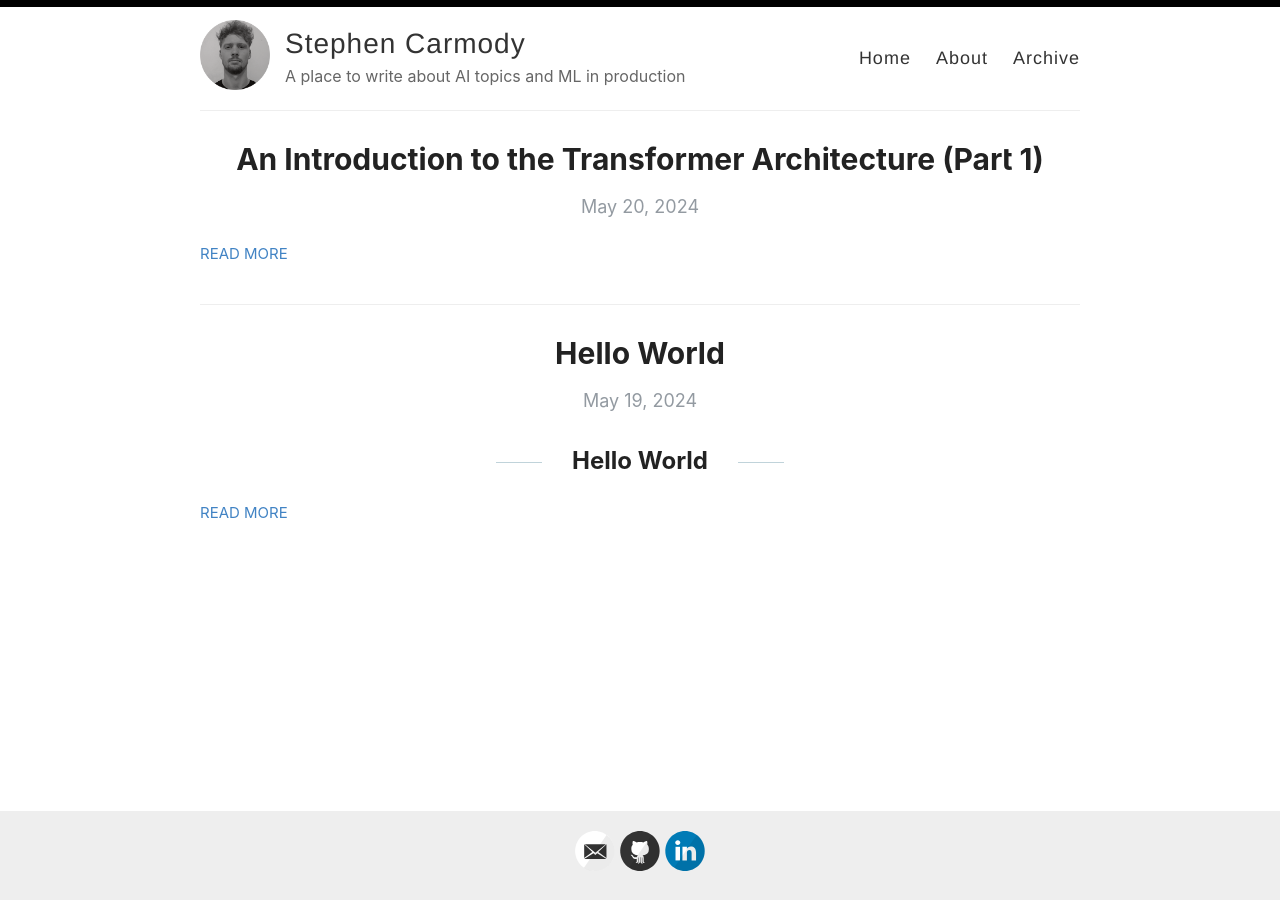
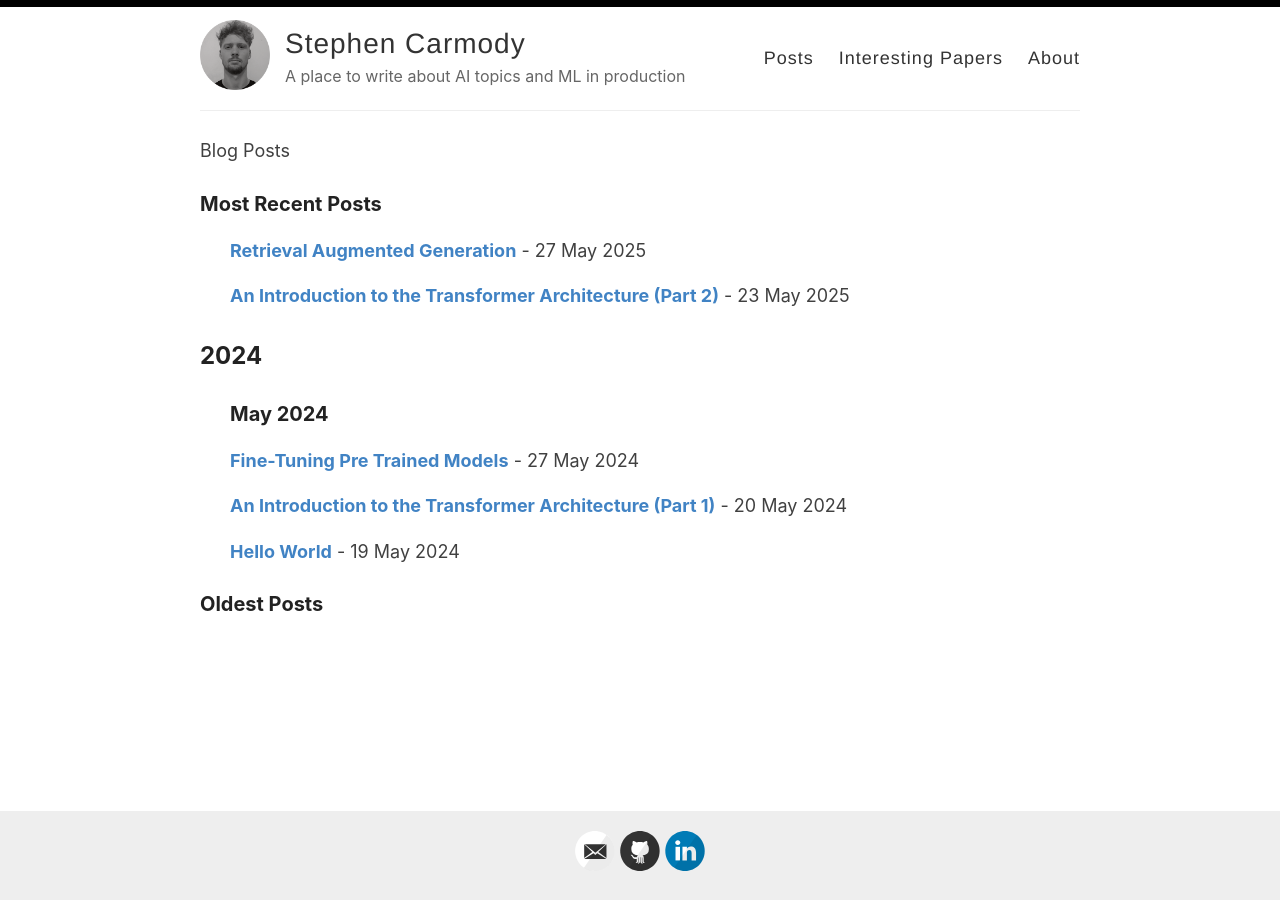
Before and after one commit to stephenCarmody/stephenCarmody.github.io, a Jekyll site: the page built from index.html, in a window 1280 px wide. Built offline with Jekyll 4.4.1, drawn with Linux system fonts in a browser that asks for light colours; the list of posts is cut into pages by our own code.

Commit message:
simplified layout

```diff
--- a/_layouts/default.html
+++ b/_layouts/default.html
@@ -28,9 +28,9 @@
             </div>
 
             <nav>
-              <a href="{{ site.baseurl }}/">Home</a>
+              <a href="{{ site.baseurl }}/archive">Posts</a>
+              <a href="{{ site.baseurl }}/papers">Interesting Papers</a>
               <a href="{{ site.baseurl }}/about">About</a>
-              <a href="{{ site.baseurl }}/archive">Archive</a>
             </nav>
           </header>
         </div>
--- /dev/null
+++ b/_posts/2024-05-27-model-fine-tuning.md
@@ -0,0 +1,7 @@
+---
+layout: post
+title: Fine-Tuning Pre Trained Models
+categories: [AI]
+---
+
+# Coming Soon...
--- a/index.html
+++ b/index.html
@@ -2,48 +2,8 @@
 layout: default
 ---
 
-<div class="posts">
-  {% for post in paginator.posts %}
-    <article class="post">
-      <a href="{{ site.baseurl }}{{ post.url }}">
-        <h1>{{ post.title }}</h1>
-
-        <div>
-          <p class="post_date">{{ post.date | date: "%B %e, %Y" }}</p>
-        </div>
-      </a>
-      <div class="entry">
-        {{ post.excerpt }}
-      </div>
-
-      <a href="{{ site.baseurl }}{{ post.url }}" class="read-more">Read More</a>
-    </article>
-  {% endfor %}
-
-  <!-- pagination -->
-  {% if paginator.total_pages > 1 %}
-  <div class="pagination">
-    {% if paginator.previous_page %}
-      <a href="{{ paginator.previous_page_path | prepend: site.baseurl | replace: '//', '/' }}">&laquo; Prev</a>
-    {% else %}
-      <span>&laquo; Prev</span>
-    {% endif %}
-
-    {% for page in (1..paginator.total_pages) %}
-      {% if page == paginator.page %}
-        <span class="webjeda">{{ page }}</span>
-      {% elsif page == 1 %}
-        <a href="{{ '/' | prepend: site.baseurl | replace: '//', '/' }}">{{ page }}</a>
-      {% else %}
-        <a href="{{ site.paginate_path | prepend: site.baseurl | replace: '//', '/' | replace: ':num', page }}">{{ page }}</a>
-      {% endif %}
-    {% endfor %}
-
-    {% if paginator.next_page %}
-      <a href="{{ paginator.next_page_path | prepend: site.baseurl | replace: '//', '/' }}">Next &raquo;</a>
-    {% else %}
-      <span>Next &raquo;</span>
-    {% endif %}
-  </div>
-  {% endif %}
+{% assign blog_posts_page = site.pages | where: "title", "Blog Posts" | first %}
+<div class="archive-content">
+  {{ blog_posts_page.title }}
+  {{ blog_posts_page.content }}
 </div>
```
Also changed, not shown: _pages/about.md (+2 -2 lines), _pages/archive.md (+1 -1 lines), _pages/papers.md (added, +41 -0 lines), _posts/2025-05-23-transformers-part-2.md (added, +121 -0 lines), _posts/2025-05-27-rag.md (added, +9 -0 lines), images/transformer/attention_formula.png (added), images/transformer/attention_illustration.png (added), images/transformer/cross_attention.png (added), images/transformer/multi-head_attention.png (added), images/transformer/transformer_output.png (added), 1 other file.
